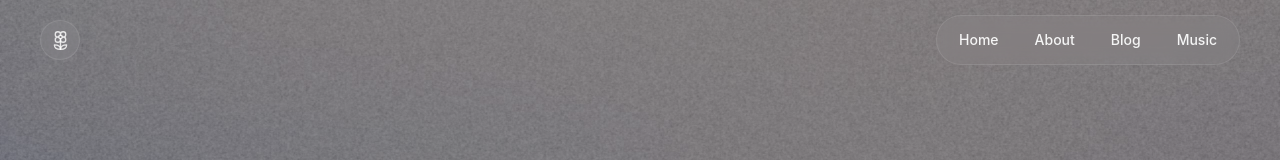
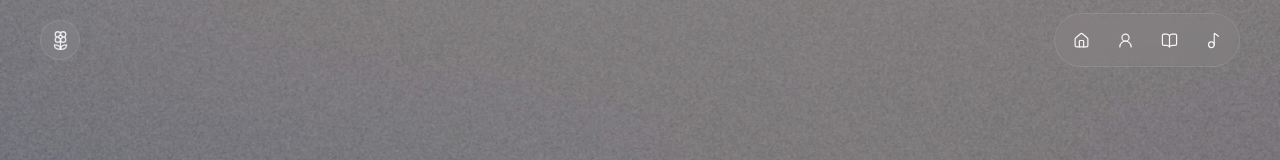
Before and after one commit to VibelessYoung/Me-Page, a Next.js app: page / in a window 1280 px wide. Shown: the top 160 px of the page. Built offline with nearby package versions, Linux system fonts and the light colour scheme.

Commit message:
add icons to header

```diff
--- a/src/app/components/Layout/Header.tsx
+++ b/src/app/components/Layout/Header.tsx
@@ -2,13 +2,29 @@
 
 import Link from "next/link";
 import { useEffect, useState } from "react";
-import { Flower2 } from "lucide-react";
+import { Flower2, House, UserRound, BookOpen, Music2 } from "lucide-react";
 
 const navigation = [
-  { label: "Home", href: "/" },
-  { label: "About", href: "about" },
-  { label: "Blog", href: "blog" },
-  { label: "Music", href: "music" },
+  {
+    label: "Home",
+    href: "/",
+    icon: House,
+  },
+  {
+    label: "About",
+    href: "/about",
+    icon: UserRound,
+  },
+  {
+    label: "Blog",
+    href: "/blog",
+    icon: BookOpen,
+  },
+  {
+    label: "Music",
+    href: "/music",
+    icon: Music2,
+  },
 ];
 
 export default function Header() {
@@ -90,25 +106,29 @@ export default function Header() {
             backdrop-blur-sm
           "
         >
-          {navigation.map((item) => (
+          {navigation.map((item) => {
+            const Icon = item.icon;
+
+            return (
               <Link
                 key={item.label}
                 href={item.href}
+                title={item.label}
+                aria-label={item.label}
                 className="
+                  flex size-9 items-center justify-center
                   rounded-full
-                px-3 py-2
-                text-xs font-medium
-                text-white/55
+                  text-white/50
                   transition-all duration-300
                   hover:bg-white/8
                   hover:text-white
-                sm:px-4
-                sm:text-sm
+                  sm:size-10
                 "
               >
-              {item.label}
+                <Icon size={17} strokeWidth={1.7} />
               </Link>
-          ))}
+            );
+          })}
         </nav>
       </div>
     </header>
```
Lines whose indentation alone changed are shown as unchanged.
